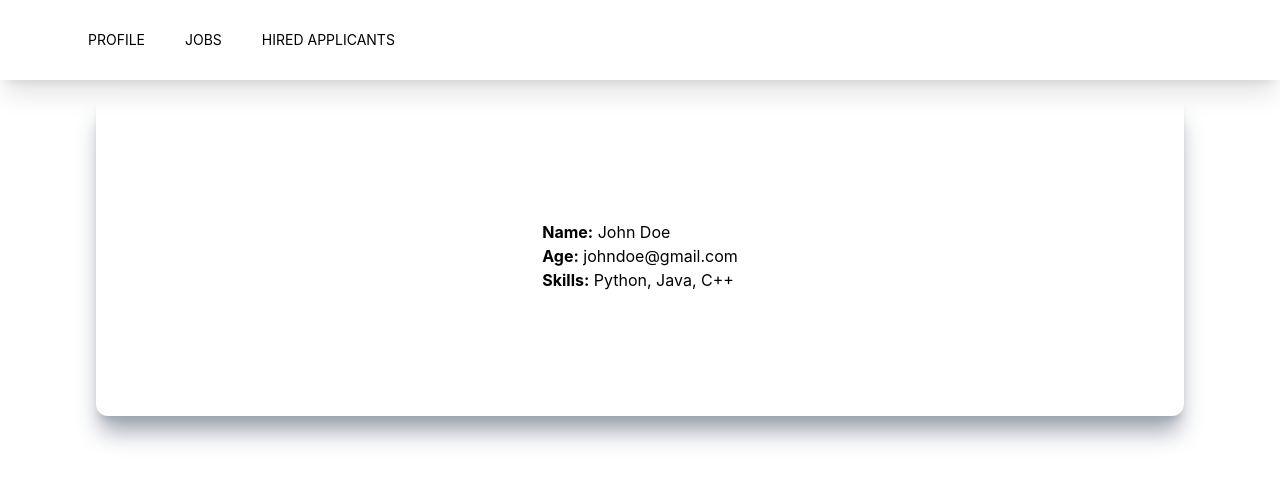
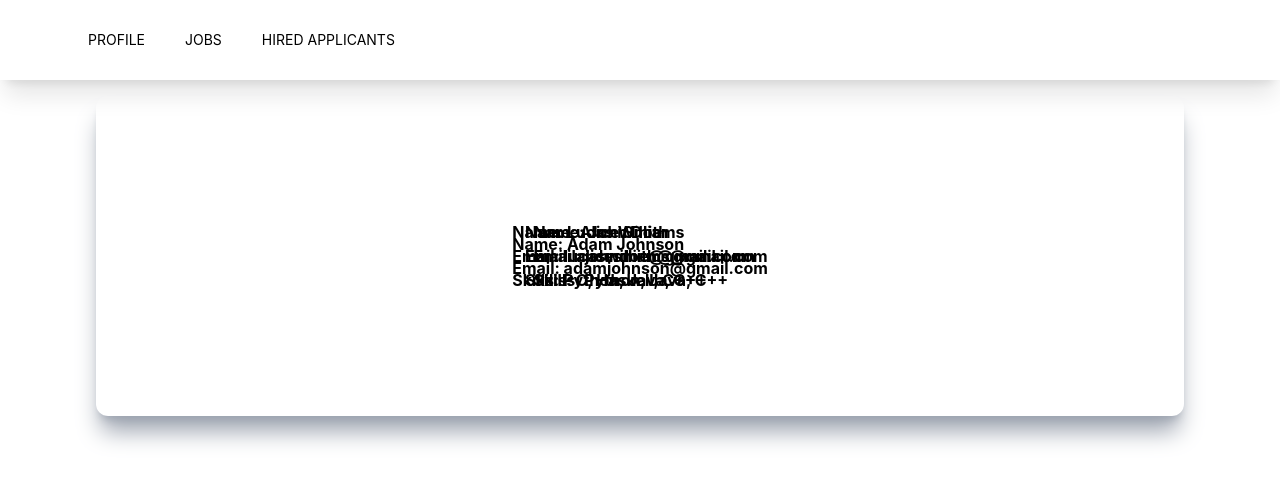
Before and after one commit to DaemonOnCode/Hack-The-North-2023, a Next.js app in the folder frontend/: page /company/components/applicantInfo in a window 1280 px wide. Shown: the top 482 px of the page. Built offline with nearby package versions, Linux system fonts and the light colour scheme.

Commit message:
added new code

```diff
--- a/frontend/app/company/components/applicantInfo/page.js
+++ b/frontend/app/company/components/applicantInfo/page.js
@@ -9,12 +9,28 @@ export default function applicantInfo () {
     // Fetch user data from API
     // For demonstration purposes, I'll use a dummy user object
 
-    const dummyApplicant =
+    const dummyApplicant = [
+      {
+        name: 'John Doe',
+        university: 'johndoe@gmail.com',
+        skills: 'Python, Java, C++',
+      },
+      {
+        name: 'Alice Smith',
+        age: 'University of Michigan',
+        skills: 'Python, Java, C++',
+      },
       {
         name: 'John Doe',
         age: 'johndoe@gmail.com',
         skills: 'Python, Java, C++',
-      }
+      },
+      {
+        name: 'John Doe',
+        age: 'johndoe@gmail.com',
+        skills: 'Python, Java, C++',
+      },
+    ]
       // Add more job items as needed
     ;
 
@@ -29,9 +45,23 @@ export default function applicantInfo () {
       <div className='flex flex-col items-center justify-between p-24'>
         <div className='relative flex items-center justify-center h-auto w-full shadow-xl shadow-gray-400 rounded-xl p-40 group'>
             <div className=' absolute top-[50%] left-[50%] translate-x-[-50%] translate-y-[-50%] '>
-            <p><strong>Name:</strong> {applicant.name}</p>
-             <p><strong>Age:</strong> {applicant.age}</p>
-             <p><strong>Skills:</strong> {applicant.skills}</p>
+            <p><strong>Name: John Doe</strong></p>
+             <p><strong>Email: johndoe@gmail.com</strong></p>
+             <p><strong>Skills: Python, Java, C++</strong> </p>
+            </div>
+            <div className=' absolute top-[50%] left-[50%] translate-x-[-50%] translate-y-[-50%] '>
+            <p><strong>Name: Alice Smith</strong></p>
+             <p><strong>Email: alicesmith@gmail.com</strong></p>
+             <p><strong>Skills: C, Haskell, C++</strong> </p>
+            </div>
+            <div className=' absolute top-[50%] left-[50%] translate-x-[-50%] translate-y-[-50%] '>
+            <p><strong>Name: Adam Johnson</strong></p>
+             <p><strong>Email: adamjohnson@gmail.com</strong></p>
+            </div>
+            <div className=' absolute top-[50%] left-[50%] translate-x-[-50%] translate-y-[-50%] '>
+            <p><strong>Name: Lucas Williams</strong></p>
+             <p><strong>Email: lucaswilliams@gmail.com</strong></p>
+             <p><strong>Skills: Python, Java, C++</strong> </p>
             </div>
         </div>
         {/* Add more user details here */}
--- a/frontend/app/company/components/applicants/page.js
+++ b/frontend/app/company/components/applicants/page.js
@@ -2,22 +2,48 @@
 import Navbar from '../Navbar';
 import React, { useEffect, useState } from 'react';
 import Link from 'next/link';
-import { useSearchParams } from 'next/navigation';
-import axios from 'axios';
+
 
 export default function Applicants () {
-  const [applicants, setApplicants] = useState(null);
-  const searchParams = useSearchParams()
-  const id = searchParams.get('id')
-
-  const callAPI = async () => {
-    const response = await axios.get('https://9d780f6f-8fe3-4416-9c81-a14f9916ef8c.mock.pstmn.io/api/v1/jobs/applications/' + id);
-    console.log(response.data);
-    setApplicants(response.data);
-  }
+  const [applicants, setApplicants] = useState([]);
 
   useEffect(() => {
-    callAPI();
+    // Fetch user data from API
+    // For demonstration purposes, I'll use a dummy user object
+
+    const dummyApplicants = [
+        {
+          name: 'John Doe',
+          school: 'University of Toronto',
+          applicantInfoURL: '/company/components/applicantInfo',
+          verifyURL: '/company/components/verify',
+          hireURL: '/company/components/hire',
+        },
+        {
+            name: 'Alice Smith',
+            school: 'University of Michigan',
+            applicantInfoURL: '/company/components/applicantInfo',
+            verifyURL: '/company/components/verify',
+            hireURL: '/company/components/hire',
+        },
+        {
+            name: 'Adam Johnson',
+            school: 'University of Waterloo',
+          applicantInfoURL: '/company/components/applicantInfo',
+          verifyURL: '/company/components/verify',
+          hireURL: '/company/components/hire',
+          },
+          {
+            name: 'Lucas Williams',
+          school: 'University of British Columbia',
+          applicantInfoURL: '/company/components/applicantInfo',
+          verifyURL: '/company/components/verify',
+          hireURL: '/company/components/hire',
+          },
+        // Add more applicants as needed
+      ];
+
+    setApplicants(dummyApplicants);
   }, []);
 
   return (
@@ -33,9 +59,9 @@ export default function Applicants () {
             >
             <div className='relative flex items-center justify-center h-auto bg-gray-200 rounded-xl p-7 group'>
                 <div className=''>
-                    <h3 className='text-2xl text-center'>{applicant.user.first_name}</h3>
+                    <h3 className='text-2xl text-center'>{applicant.name}</h3>
                     <br />
-                    <p className='pt-2 text-center'>{applicant.user.last_name}</p>
+                    <p className='pt-2 text-center'>{applicant.school}</p>
                     <div className='w-70 grid grid-cols-3'>
                         <Link href={applicant.applicantInfoURL}>
                             <p className='mt-10 mx-20 text-center bg-violet-400 py-3 rounded-lg text-gray-700 font-bold txt-lg cursor-pointer hover:violet'>Applicant Info</p>
--- a/frontend/app/company/components/hiredApplicantInfo/page.js
+++ b/frontend/app/company/components/hiredApplicantInfo/page.js
@@ -3,39 +3,36 @@ import Navbar from '../Navbar';
 import React, { useEffect, useState } from 'react';
 
 export default function HiredApplicantInfo () {
-  const [hiredApplicantInfo, setHiredApplicantInfo] = useState(null);
-
-  useEffect(() => {
-    // Fetch user data from API
-    // For demonstration purposes, I'll use a dummy user object
-
-    const dummyHiredApplicantInfo =
-      {
-        name: 'John Doe',
-        age: 'johndoe@gmail.com',
-        skills: 'Python, Java, C++',
-      }
-      // Add more job items as needed
-    ;
-
-    setHiredApplicantInfo(dummyHiredApplicantInfo);
-  }, []);
 
   return (
     <main>
     <Navbar></Navbar>
     <div>
-      {hiredApplicantInfo ?
       <div className='flex flex-col items-center justify-between p-24'>
         <div className='relative flex items-center justify-center h-auto w-full shadow-xl shadow-gray-400 rounded-xl p-40 group'>
             <div className=' absolute top-[50%] left-[50%] translate-x-[-50%] translate-y-[-50%] '>
-            <p><strong>Name:</strong> {hiredApplicantInfo.name}</p>
-             <p><strong>Age:</strong> {hiredApplicantInfo.age}</p>
-             <p><strong>Skills:</strong> {hiredApplicantInfo.skills}</p>
+              <p><strong>Name: John Doe</strong> </p>
+              <p><strong>Age: 20</strong> </p>
+              <p><strong>Skills: Python, Java, C</strong> </p>
+            </div>
+            <div className=' absolute top-[50%] left-[50%] translate-x-[-50%] translate-y-[-50%] '>
+              <p><strong>Name: Alice Smith</strong> </p>
+              <p><strong>Age: 18</strong> </p>
+              <p><strong>Skills: Haskell, C++, Docker</strong> </p>
+            </div>
+            <div className=' absolute top-[50%] left-[50%] translate-x-[-50%] translate-y-[-50%] '>
+              <p><strong>Name: Adam Johnson</strong> </p>
+              <p><strong>Age: 24</strong> </p>
+              <p><strong>Skills: Javascript, Kuberneter, Docker</strong> </p>
+            </div>
+            <div className=' absolute top-[50%] left-[50%] translate-x-[-50%] translate-y-[-50%] '>
+              <p><strong>Name: Lucas Williams</strong> </p>
+              <p><strong>Age: 25</strong> </p>
+              <p><strong>Skills: Golang, Typescript, React.js</strong> </p>
             </div>
         </div>
         {/* Add more user details here */}
-    </div> : <p>Loading...</p>}
+    </div>
     </div>
     </main>
   );
--- a/frontend/app/company/components/hiredApplicants/page.js
+++ b/frontend/app/company/components/hiredApplicants/page.js
@@ -14,22 +14,22 @@ export default function HiredApplicants () {
         {
           name: 'John Doe',
           school: 'University of Toronto',
-          hiredApplicantInfoURL: '/company/components/applicantInfo',
+          hiredApplicantInfoURL: '/company/components/hiredApplicantInfo',
         },
         {
             name: 'Alice Smith',
             school: 'University of Michigan',
-            hiredApplicantInfoURL: '/company/components/applicantInfo',
+            hiredApplicantInfoURL: '/company/components/hiredApplicantInfo',
         },
         {
             name: 'Adam Johnson',
             school: 'University of Waterloo',
-            hiredApplicantInfoURL: '/company/components/applicantInfo',
+            hiredApplicantInfoURL: '/company/components/hiredApplicantInfo',
           },
           {
             name: 'Lucas Williams',
           school: 'University of British Columbia',
-          hiredApplicantInfoURL: '/company/components/applicantInfo',
+          hiredApplicantInfoURL: '/company/components/hiredApplicantInfo',
           },
         // Add more applicants as needed
       ];
--- a/frontend/app/company/components/jobInfo/page.js
+++ b/frontend/app/company/components/jobInfo/page.js
@@ -2,21 +2,25 @@
 import Navbar from '../Navbar';
 import React, { useEffect, useState } from 'react';
 import axios from 'axios';
-import { useSearchParams } from 'next/navigation';
 
 export default function JobInfo () {
-  const [jobInfo, setJobInfo] = useState(null);
-  const searchParams = useSearchParams()
-  const id = searchParams.get('id')
-
-  const callAPI = async () => {
-    const response = await axios.get('https://9d780f6f-8fe3-4416-9c81-a14f9916ef8c.mock.pstmn.io/api/v1/jobs/' + id);
-    console.log(response.data);
-    setJobInfo(response.data);
-  }
+  const [jobInfo, setjobInfo] = useState(null);
 
   useEffect(() => {
-    callAPI();
+    // Fetch user data from API
+    // For demonstration purposes, I'll use a dummy user object
+
+    const dummyJobInfo =
+      {
+        title: 'Software Engineer',
+        location: 'Toronto, ON',
+        yearsOfExperience: '3',
+        description: 'We are looking for a software engineer to join our team.',
+      }
+      // Add more job items as needed
+    ;
+
+    setjobInfo(dummyJobInfo);
   }, []);
 
   return (
@@ -28,6 +32,8 @@ export default function JobInfo () {
         <div className='relative flex items-center justify-center h-auto w-full shadow-xl shadow-gray-400 rounded-xl p-40 group'>
             <div className=' absolute top-[50%] left-[50%] translate-x-[-50%] translate-y-[-50%] '>
             <p><strong>Title:</strong> {jobInfo.title}</p>
+             <p><strong>Location:</strong> {jobInfo.location}</p>
+             <p><strong>Years of Experience:</strong> {jobInfo.yearsOfExperience}</p>
              <p><strong>Description:</strong> {jobInfo.description}</p>
             </div>
         </div>
--- a/frontend/app/company/login/page.js
+++ b/frontend/app/company/login/page.js
@@ -4,7 +4,6 @@ import React, { useState, useContext } from 'react';
 import { UserContext } from '../../context/UserContext';
 import { useRouter } from 'next/navigation'
 import axios from 'axios';
-import { serialize } from 'cookie';
 
 export default function Login () {
 
```
